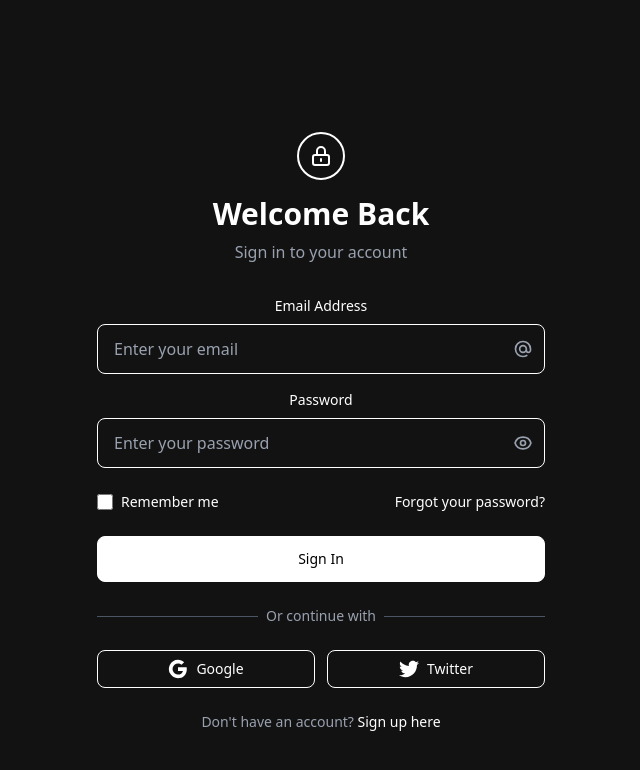
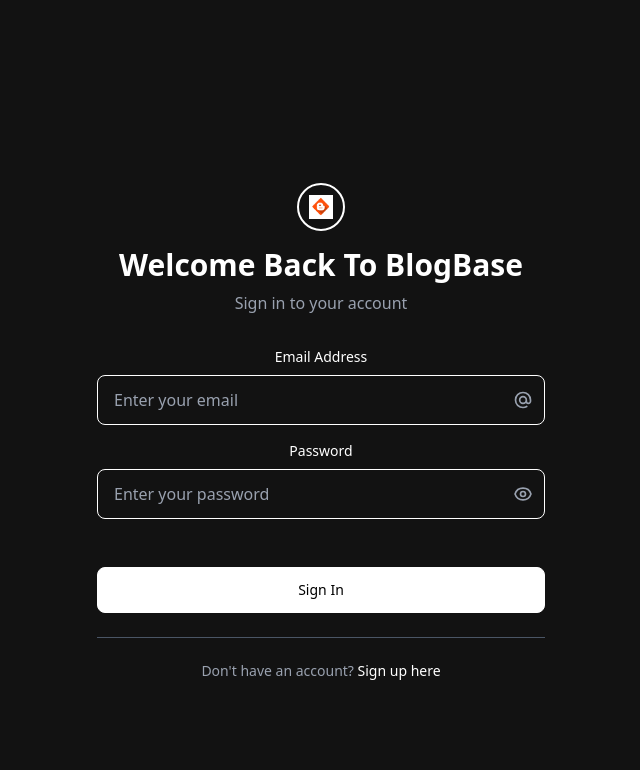
Before and after one commit to SandeeepS/BlogBase, a React (Vite) app in the folder client/: page /login in a window 1280 px wide. Shown: the top 770 px of the page, without its empty margins (319-959 px from the left). Built offline with nearby package versions, Linux system fonts and the light colour scheme.

Commit message:
modified the created login page

```diff
--- a/client/src/pages/LoginPage.tsx
+++ b/client/src/pages/LoginPage.tsx
@@ -22,11 +22,11 @@ const LoginPage: React.FC = () => {
         {/* Header */}
         <div className="text-center">
           <div className="mx-auto h-12 w-12 flex items-center justify-center rounded-full border-2 border-white mb-4">
-            <svg className="h-6 w-6 text-white" fill="none" stroke="currentColor" viewBox="0 0 24 24">
-              <path strokeLinecap="round" strokeLinejoin="round" strokeWidth={2} d="M12 15v2m-6 4h12a2 2 0 002-2v-6a2 2 0 00-2-2H6a2 2 0 00-2 2v6a2 2 0 002 2zm10-10V7a4 4 0 00-8 0v4h8z" />
-            </svg>
+            <div className="h-6 w-6 text-white" >
+                <img src="/public/logo.png.png" alt="" />
+            </div>
           </div>
-          <h2 className="text-3xl font-bold text-white mb-2">Welcome Back</h2>
+          <h2 className="text-3xl font-bold text-white mb-2">Welcome Back To BlogBase</h2>
           <p className="text-gray-400">Sign in to your account</p>
         </div>
 
@@ -95,22 +95,12 @@ const LoginPage: React.FC = () => {
 
           {/* Remember Me & Forgot Password */}
           <div className="flex items-center justify-between">
-            <div className="flex items-center">
-              <input
-                id="remember-me"
-                name="remember-me"
-                type="checkbox"
-                className="h-4 w-4 bg-transparent border border-white rounded focus:ring-white focus:ring-2 text-white"
-              />
-              <label htmlFor="remember-me" className="ml-2 block text-sm text-white">
-                Remember me
-              </label>
-            </div>
-            <div className="text-sm">
+
+            {/* <div className="text-sm">
               <a href="#" className="text-white hover:text-gray-300 transition-colors">
                 Forgot your password?
               </a>
-            </div>
+            </div> */}
           </div>
 
           {/* Submit Button */}
@@ -138,40 +128,12 @@ const LoginPage: React.FC = () => {
               <div className="absolute inset-0 flex items-center">
                 <div className="w-full border-t border-gray-600" />
               </div>
-              <div className="relative flex justify-center text-sm">
-                <span className="px-2 text-gray-400" style={{ backgroundColor: '#121212' }}>Or continue with</span>
-              </div>
             </div>
           </div>
 
-          {/* Social Login */}
-          <div className="mt-6 grid grid-cols-2 gap-3">
-            <button
-              type="button"
-              className="w-full inline-flex justify-center py-2 px-4 border border-white rounded-lg bg-transparent text-sm font-medium text-white hover:bg-white hover:text-black focus:outline-none focus:ring-2 focus:ring-offset-2 focus:ring-white transition-all duration-200"
-            >
-              <svg className="h-5 w-5" viewBox="0 0 24 24">
-                <path fill="currentColor" d="M22.56 12.25c0-.78-.07-1.53-.2-2.25H12v4.26h5.92c-.26 1.37-1.04 2.53-2.21 3.31v2.77h3.57c2.08-1.92 3.28-4.74 3.28-8.09z"/>
-                <path fill="currentColor" d="M12 23c2.97 0 5.46-.98 7.28-2.66l-3.57-2.77c-.98.66-2.23 1.06-3.71 1.06-2.86 0-5.29-1.93-6.16-4.53H2.18v2.84C3.99 20.53 7.7 23 12 23z"/>
-                <path fill="currentColor" d="M5.84 14.09c-.22-.66-.35-1.36-.35-2.09s.13-1.43.35-2.09V7.07H2.18C1.43 8.55 1 10.22 1 12s.43 3.45 1.18 4.93l2.85-2.22.81-.62z"/>
-                <path fill="currentColor" d="M12 5.38c1.62 0 3.06.56 4.21 1.64l3.15-3.15C17.45 2.09 14.97 1 12 1 7.7 1 3.99 3.47 2.18 7.07l3.66 2.84c.87-2.6 3.3-4.53 6.16-4.53z"/>
-              </svg>
-              <span className="ml-2">Google</span>
-            </button>
-
-            <button
-              type="button"
-              className="w-full inline-flex justify-center py-2 px-4 border border-white rounded-lg bg-transparent text-sm font-medium text-white hover:bg-white hover:text-black focus:outline-none focus:ring-2 focus:ring-offset-2 focus:ring-white transition-all duration-200"
-            >
-              <svg className="h-5 w-5" fill="currentColor" viewBox="0 0 24 24">
-                <path d="M24 4.557c-.883.392-1.832.656-2.828.775 1.017-.609 1.798-1.574 2.165-2.724-.951.564-2.005.974-3.127 1.195-.897-.957-2.178-1.555-3.594-1.555-3.179 0-5.515 2.966-4.797 6.045-4.091-.205-7.719-2.165-10.148-5.144-1.29 2.213-.669 5.108 1.523 6.574-.806-.026-1.566-.247-2.229-.616-.054 2.281 1.581 4.415 3.949 4.89-.693.188-1.452.232-2.224.084.626 1.956 2.444 3.379 4.6 3.419-2.07 1.623-4.678 2.348-7.29 2.04 2.179 1.397 4.768 2.212 7.548 2.212 9.142 0 14.307-7.721 13.995-14.646.962-.695 1.797-1.562 2.457-2.549z"/>
-              </svg>
-              <span className="ml-2">Twitter</span>
-            </button>
-          </div>
 
           {/* Sign Up Link */}
-          <div className="text-center">
+          <div className="text-center mt-12">
             <p className="text-sm text-gray-400">
               Don't have an account?{' '}
               <a href="#" className="font-medium text-white hover:text-gray-300 transition-colors">
```
